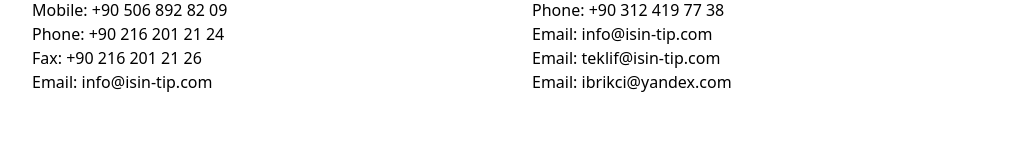
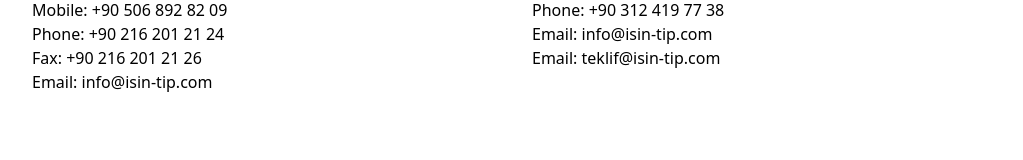
Before and after one commit to joseppu/isintip, a Next.js app: page /contact in a window 1280 px wide. Shown: the part 1304-1464 px from the top of the page, without its empty margins (128-1151 px from the left). Built offline with nearby package versions, Linux system fonts and the light colour scheme.

Commit message:
remove personal e-mail from contact

```diff
--- a/pages/contact/index.tsx
+++ b/pages/contact/index.tsx
@@ -187,15 +187,6 @@
                     teklif@isin-tip.com
                   </a>
                 </span>
-                <span className="block">
-                  Email:{" "}
-                  <a
-                    className="hover:text-violet-600"
-                    href="mailto:ibrikci@yandex.com"
-                  >
-                    ibrikci@yandex.com
-                  </a>
-                </span>
               </p>
             </div>
           </div>
```
